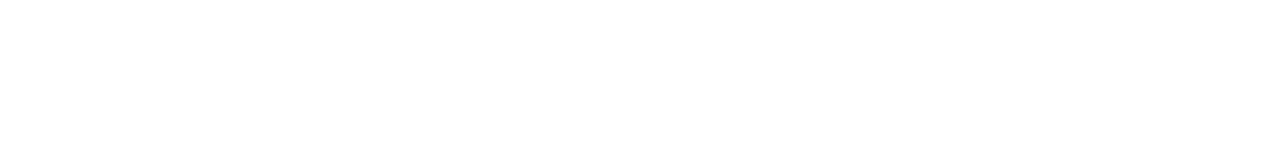
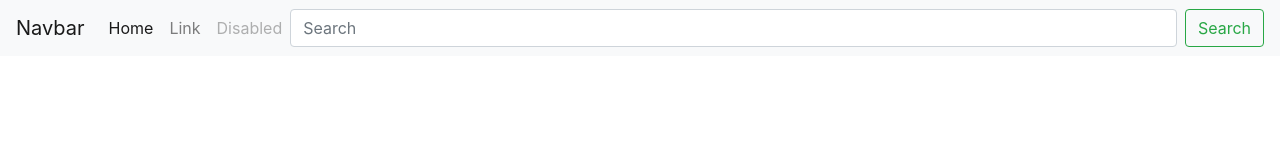
Before and after one commit to robepaz/pinLabCoders_pinterest_clon, a plain HTML site: page index.html in a window 1280 px wide. Drawn offline with nearby package versions, Linux system fonts and the light colour scheme.

Commit message:
final noche

```diff
--- a/index.html
+++ b/index.html
@@ -10,11 +10,65 @@
       integrity="sha384-Gn5384xqQ1aoWXA+058RXPxPg6fy4IWvTNh0E263XmFcJlSAwiGgFAW/dAiS6JXm"
       crossorigin="anonymous"
     />
+    <style>
+
+<!-- aqui comienza cambio -->
+<style>
+    #navBarSearchForm input[type=text]{width:430px !important;}
+</style>
+<!-- aqui comienza cambio -->
+
+
+    </style>
     <title>Clon de Pinterest</title>
   </head>
   <body>
 
+    <form class="navbar-form navbar-right" role="search" id="navBarSearchForm">
 
+<nav class="navbar navbar-expand-lg navbar-light bg-light">
+  <a class="navbar-brand" href="#">Navbar</a>
+  <button class="navbar-toggler" type="button" data-toggle="collapse" data-target="#navbarSupportedContent" aria-controls="navbarSupportedContent" aria-expanded="false" aria-label="Toggle navigation">
+    <span class="navbar-toggler-icon"></span>
+  </button>
+
+  <div class="collapse navbar-collapse" id="navbarSupportedContent">
+    <ul class="navbar-nav mr-auto">
+      <li class="nav-item active">
+        <a class="nav-link" href="#">Home <span class="sr-only">(current)</span></a>
+      </li>
+      <li class="nav-item">
+        <a class="nav-link" href="#">Link</a>
+      </li>
+
+      <!--
+      <li class="nav-item dropdown">
+        <a class="nav-link dropdown-toggle" href="#" id="navbarDropdown" role="button" data-toggle="dropdown" aria-haspopup="true" aria-expanded="false">
+          Dropdown
+        </a>
+        <div class="dropdown-menu" aria-labelledby="navbarDropdown">
+          <a class="dropdown-item" href="#">Action</a>
+          <a class="dropdown-item" href="#">Another action</a>
+          <div class="dropdown-divider"></div>
+          <a class="dropdown-item" href="#">Something else here</a>
+        </div>
+      </li>
+      -->
+
+      <li class="nav-item">
+        <a class="nav-link disabled" href="#">Disabled</a>
+      </li>
+    </ul>
+
+    <!-- aqui comienza cambio -->
+    <form class="navbar-form navbar-right" role="search" id="navBarSearchForm">
+    <!-- aqui comienza cambio -->
+
+      <input class="form-control mr-sm-2" type="search" placeholder="Search" aria-label="Search">
+      <button class="btn btn-outline-success my-2 my-sm-0" type="submit">Search</button>
+    </form>
+  </div>
+</nav>
 
 
 
```
